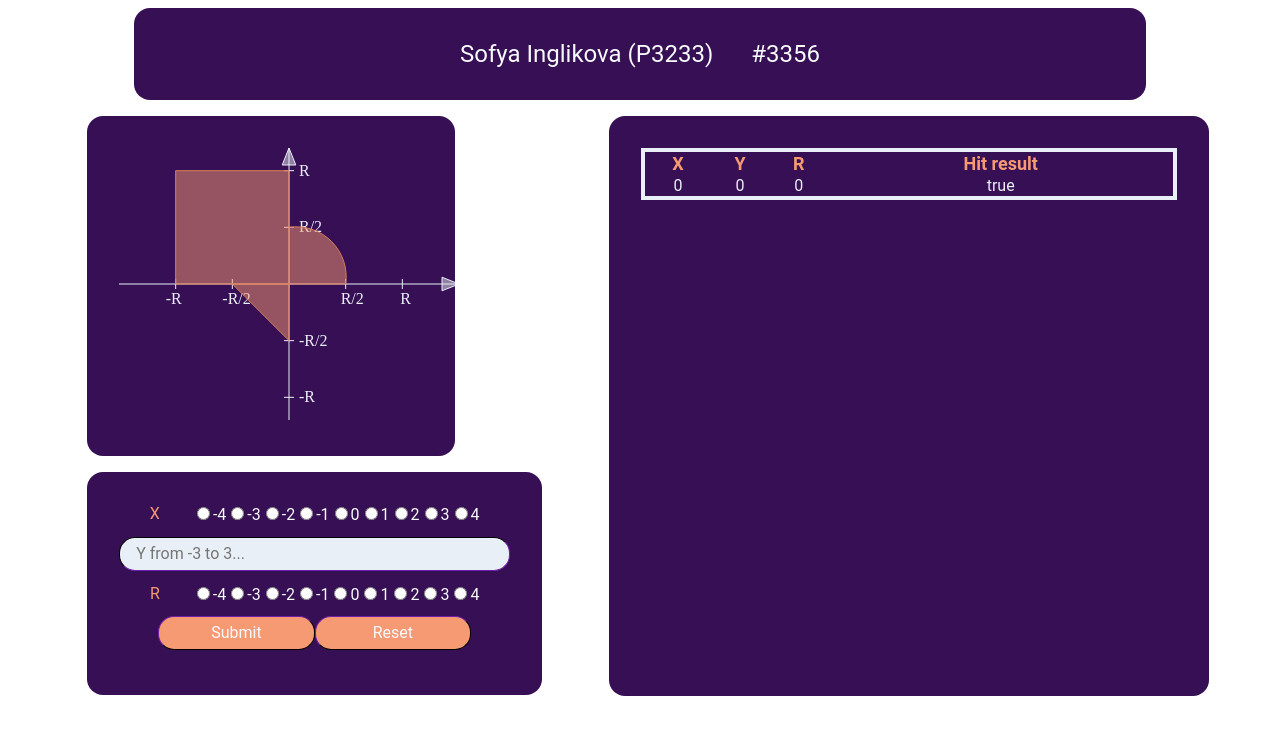
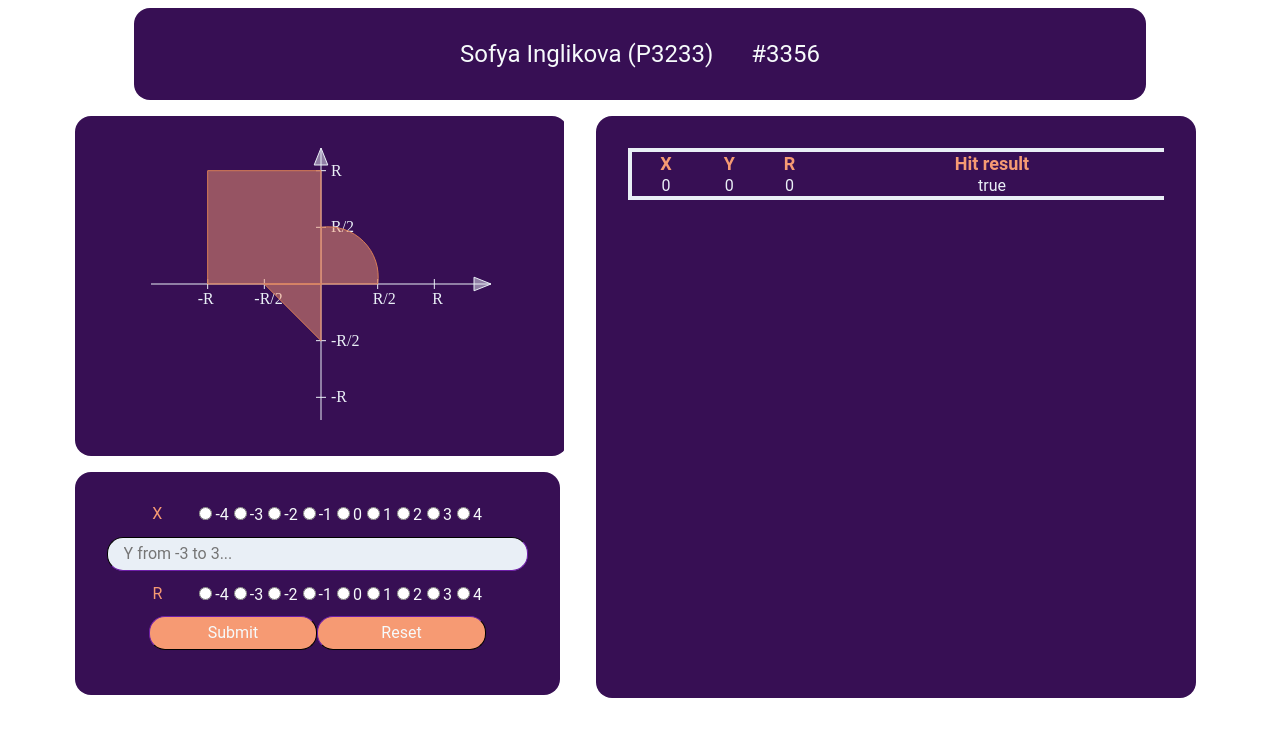
Before and after one commit to vinxgradxv/web4front, an Angular app: page / in a window 1280 px wide. Shown: the top 736 px of the page. Built offline with nearby package versions, Linux system fonts and the light colour scheme.

Commit message:
design++

```diff
--- a/src/app/app.component.css
+++ b/src/app/app.component.css
@@ -1,6 +1,6 @@
 #left-area {
   width: 40%;
-  margin-left: 5%;
+  margin-left: 4%;
   margin-right: 1rem;
 }
 
--- a/src/app/main-page/entry-form/entry-form.component.css
+++ b/src/app/main-page/entry-form/entry-form.component.css
@@ -1,20 +1,20 @@
-.container {
-  width: 100%;
-  display: flex;
-  flex-direction: row;
-  justify-content: center;
-}
+/*.container {*/
+/*  width: 100%;*/
+/*  display: flex;*/
+/*  flex-direction: row;*/
+/*  justify-content: center;*/
+/*}*/
 
-#entry-form-container {
-  align-items: center;
-  display: flex;
-  background-color: #663399FF;
-  width: 80%;
-  /*margin-left: 7%;*/
-  justify-content: center;
-  border-radius: 1rem;
-  border-width: .5rem;
-}
+/*#entry-form-container {*/
+/*  align-items: center;*/
+/*  display: flex;*/
+/*  background-color: #663399FF;*/
+/*  width: 80%;*/
+/*  !*margin-left: 7%;*!*/
+/*  justify-content: center;*/
+/*  border-radius: 1rem;*/
+/*  border-width: .5rem;*/
+/*}*/
 
 #entry-form {
   margin: 1rem;
@@ -23,7 +23,7 @@
   background-color: #370f54;
   display: flex;
   flex-direction: column;
-  width: 90%;
+  width: 96%;
   overflow: auto;
 }
 
--- a/src/app/main-page/graph/graph.component.css
+++ b/src/app/main-page/graph/graph.component.css
@@ -1,9 +1,9 @@
-.container {
-  width: 100%;
-  display: flex;
-  flex-direction: row;
-  justify-content: center;
-}
+/*.container {*/
+/*  width: 100%;*/
+/*  display: flex;*/
+/*  flex-direction: row;*/
+/*  justify-content: center;*/
+/*}*/
 
 /*#graph-container {*/
 /*  align-items: center;*/
@@ -16,13 +16,14 @@
 /*}*/
 
 #graph-plane {
+  /*float: right;*/
   padding: 2rem;
   margin: 1rem;
   border-radius: 1rem;
   overflow: auto;
   background-color: #370f54;
   text-align: center;
-  width: 60%;
+  width: 85%;
 }
 
 /*svg {*/
--- a/src/app/main-page/table/table.component.css
+++ b/src/app/main-page/table/table.component.css
@@ -7,7 +7,7 @@
 
 #table-scroll-container {
   overflow-y: scroll;
-  min-height: 516px;
+  min-height: 518px;
 }
 
 #result-table {
@@ -15,6 +15,7 @@
   text-align: center;
   border-collapse: collapse;
   border: .3rem solid #E9EFF6;
+  border-right: 0;
   font-size: medium;
   font-family: 'Roboto', sans-serif;
 }
```
